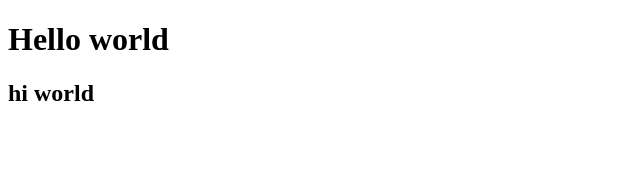
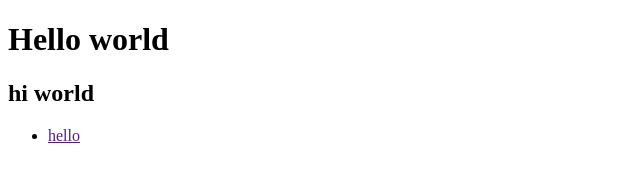
Before and after one commit to kutukmu/fetchTrainning, a plain HTML site: page index.html in a window 1280 px wide. Shown: the full height of the page, 0-640 px from the left. Drawn offline with Linux system fonts and the light colour scheme.

Commit message:
navbar created

```diff
--- a/index.html
+++ b/index.html
@@ -9,5 +9,10 @@
   <body>
     <h1>Hello world</h1>
     <h2>hi world</h2>
+    <nav>
+      <ul>
+        <li><a href="">hello</a></li>
+      </ul>
+    </nav>
   </body>
 </html>
```
